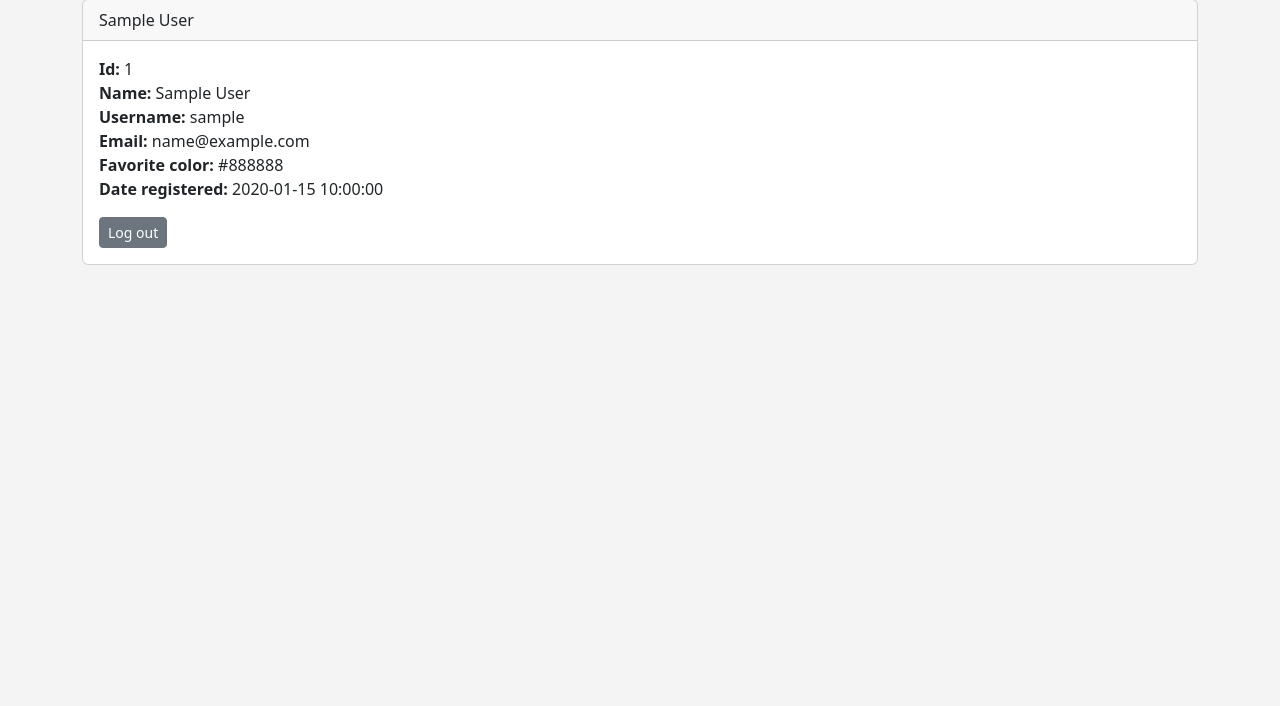
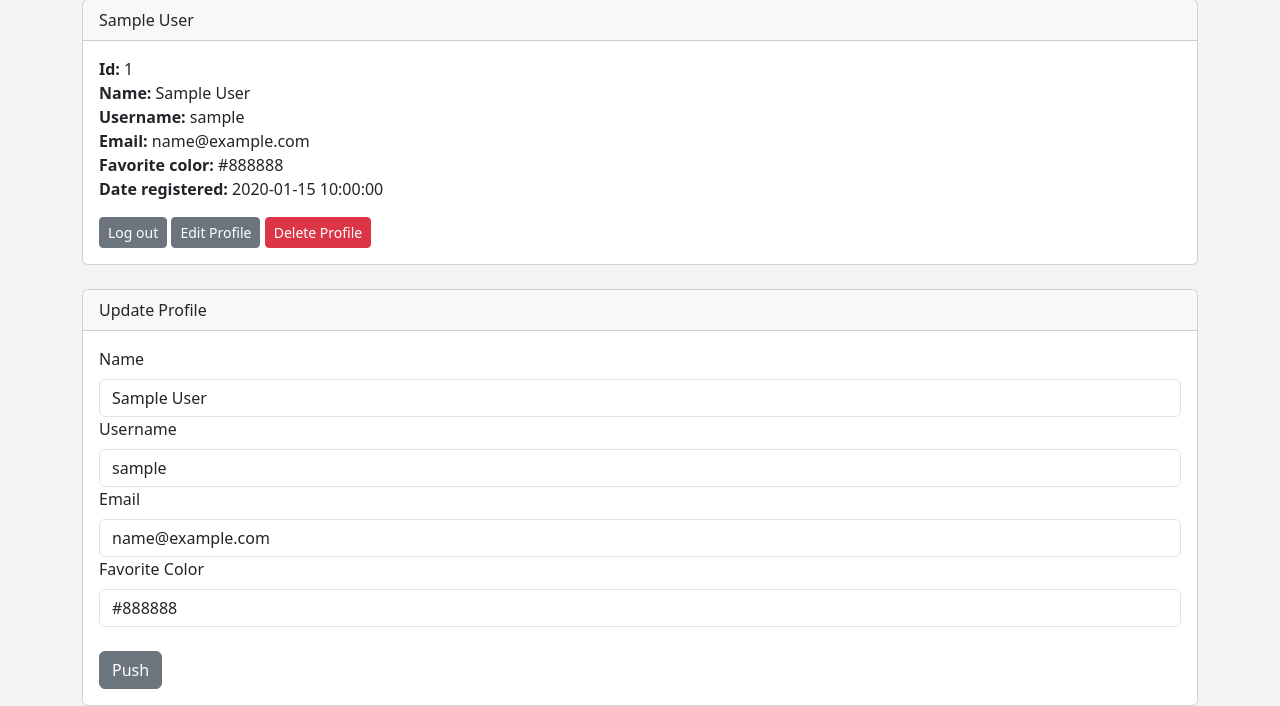
Before and after one commit to erlitx/master_forecaster, a Flask app: template templates/dashboard.html in a window 1280 px wide. Shown: the part 151-857 px from the top of the page. Before the commit the page ends 416 px from the top, so only its background shows below. Run offline with Flask 2, Linux system fonts and the light colour scheme; the template is opened without the code that fills it: values that come from a table or form of the project are taken from there, others are empty; a user stored in the database is signed in; tables that the repository leaves empty hold one stand-in row (values such as "Sample post").

Commit message:
Codemy #25 complete

```diff
--- a/hello.py
+++ b/hello.py
@@ -135,9 +135,26 @@ def logout():
     return redirect(url_for('login'))
 
 # Create Dashboad Page
-@app.route('/dashboad', methods=['GET', 'POST'])
+@app.route('/dashboard', methods=['GET', 'POST'])
 @login_required
 def dashboard():
+    form = UserForm()
+    id = current_user.id
+    name_to_update = Users.query.get_or_404(id)
+    if request.method == 'POST':
+        name_to_update.name = request.form['name']
+        name_to_update.username = request.form['username']
+        name_to_update.email = request.form['email']
+        name_to_update.favorite_color = request.form['favorite_color']
+        try:
+            db.session.commit()
+            flash('User updated successfully')
+            return render_template('dashboard.html', form=form, name_to_update=name_to_update)
+        except:
+            flash('Something went wrong')
+            return render_template('dashboard.html', form=form, name_to_update=name_to_update)
+    else:
+        return render_template('dashboard.html', form=form, name_to_update=name_to_update, id=id)
     return render_template('dashboard.html')
 
 @app.route('/posts')
@@ -219,6 +236,7 @@ def update(id):
     name_to_update = Users.query.get_or_404(id)
     if request.method == 'POST':
         name_to_update.name = request.form['name']
+        name_to_update.username = request.form['username']
         name_to_update.email = request.form['email']
         name_to_update.favorite_color = request.form['favorite_color']
         try:
--- a/templates/dashboard.html
+++ b/templates/dashboard.html
@@ -25,10 +25,34 @@
         <strong>Favorite color:   </strong>{{ current_user.favorite_color }}<br/>
         <strong>Date registered:   </strong>{{ current_user.date_added }}<br/>
     </p>
-    <a href="{{ url_for('logout') }}" class="btn btn-secondary btn-sm">Log out</a>
+        <a href="{{ url_for('logout') }}" class="btn btn-secondary btn-sm">Log out</a>
+        <a href="{{ url_for('update', id=current_user.id) }}" class="btn btn-secondary btn-sm">Edit Profile</a>
+        <a href="{{ url_for('delete', id=current_user.id) }}" class="btn btn-danger btn-sm">Delete Profile</a>
   </div>
 </div>
 
 
+<br/>
+<div class="card">
+  <div class="card-header">
+    Update Profile
+  </div>
 
+
+<div class="card-body">
+    <form action="/dashboard" method="POST">
+            {{ form.hidden_tag()}}
+            {{ form.name.label(class="form-label") }}
+            {{ form.name(class="form-control", value=name_to_update.name) }}
+            {{ form.username.label(class="form-label") }}
+            {{ form.username(class="form-control", value=name_to_update.username) }}
+            {{ form.email.label(class="form-label") }}
+            {{ form.email(class="form-control", value=name_to_update.email) }}
+            {{ form.favorite_color.label(class="form-label") }}
+            {{ form.favorite_color(class="form-control", value=name_to_update.favorite_color) }}
+            <br/>
+            {{ form.submit(class="btn btn-secondary") }}
+            </form>
+    </div>
+</div>
 {% endblock %}
--- a/templates/update.html
+++ b/templates/update.html
@@ -29,13 +29,15 @@
             {{ form.hidden_tag()}}
             {{ form.name.label(class="form-label") }}
             {{ form.name(class="form-control", value=name_to_update.name) }}
+            {{ form.username.label(class="form-label") }}
+            {{ form.username(class="form-control", value=name_to_update.username) }}
             {{ form.email.label(class="form-label") }}
             {{ form.email(class="form-control", value=name_to_update.email) }}
             {{ form.favorite_color.label(class="form-label") }}
             {{ form.favorite_color(class="form-control", value=name_to_update.favorite_color) }}
             <br/>
             {{ form.submit(class="btn btn-secondary") }}
-            <a href="{{ url_for('delete', id=id) }}" class="btn btn-danger">Delete</a>
+            <a href="{{ url_for('delete', id=name_to_update.id) }}" class="btn btn-danger">Delete</a>
         </form>
 
 
```
